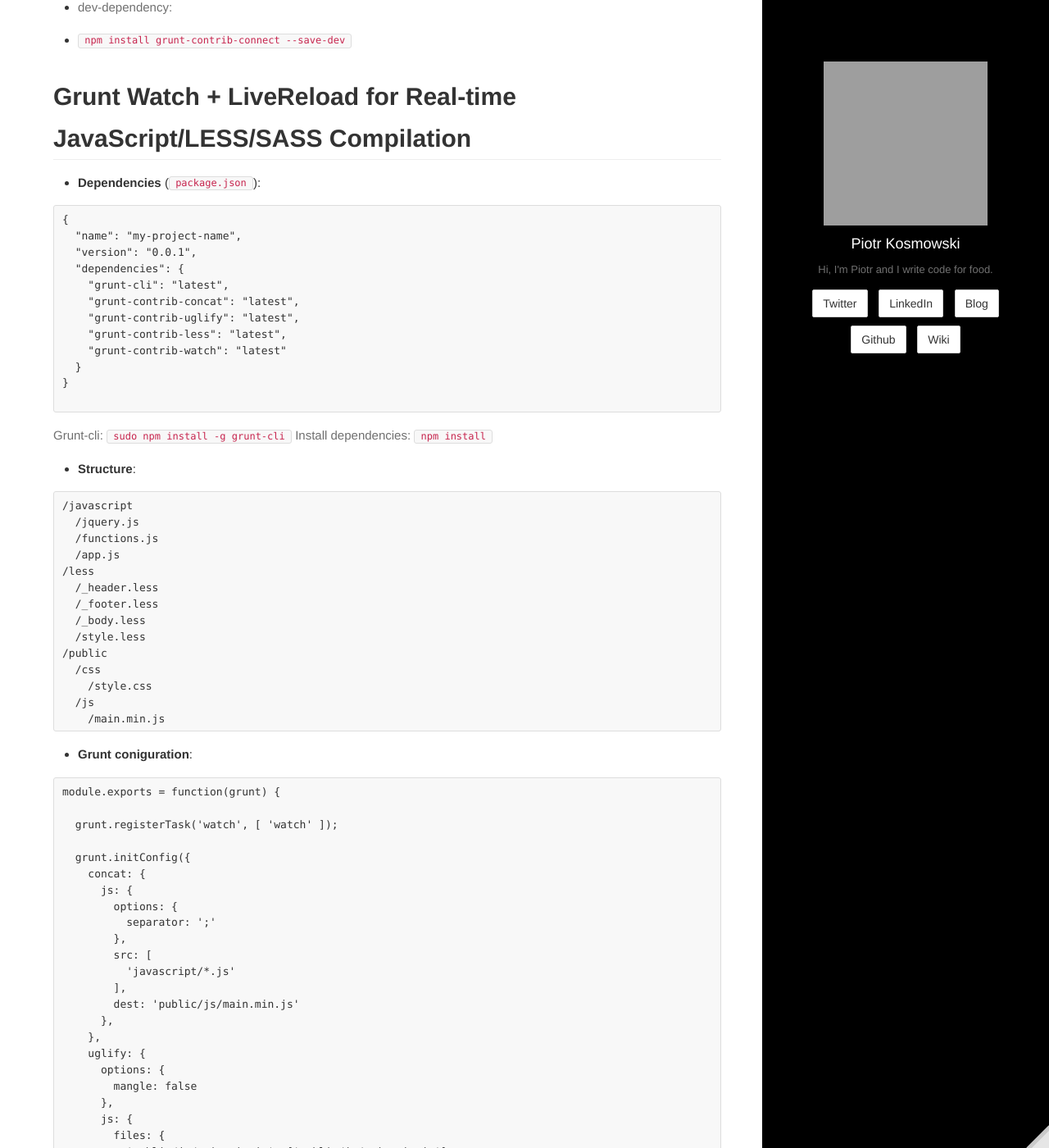
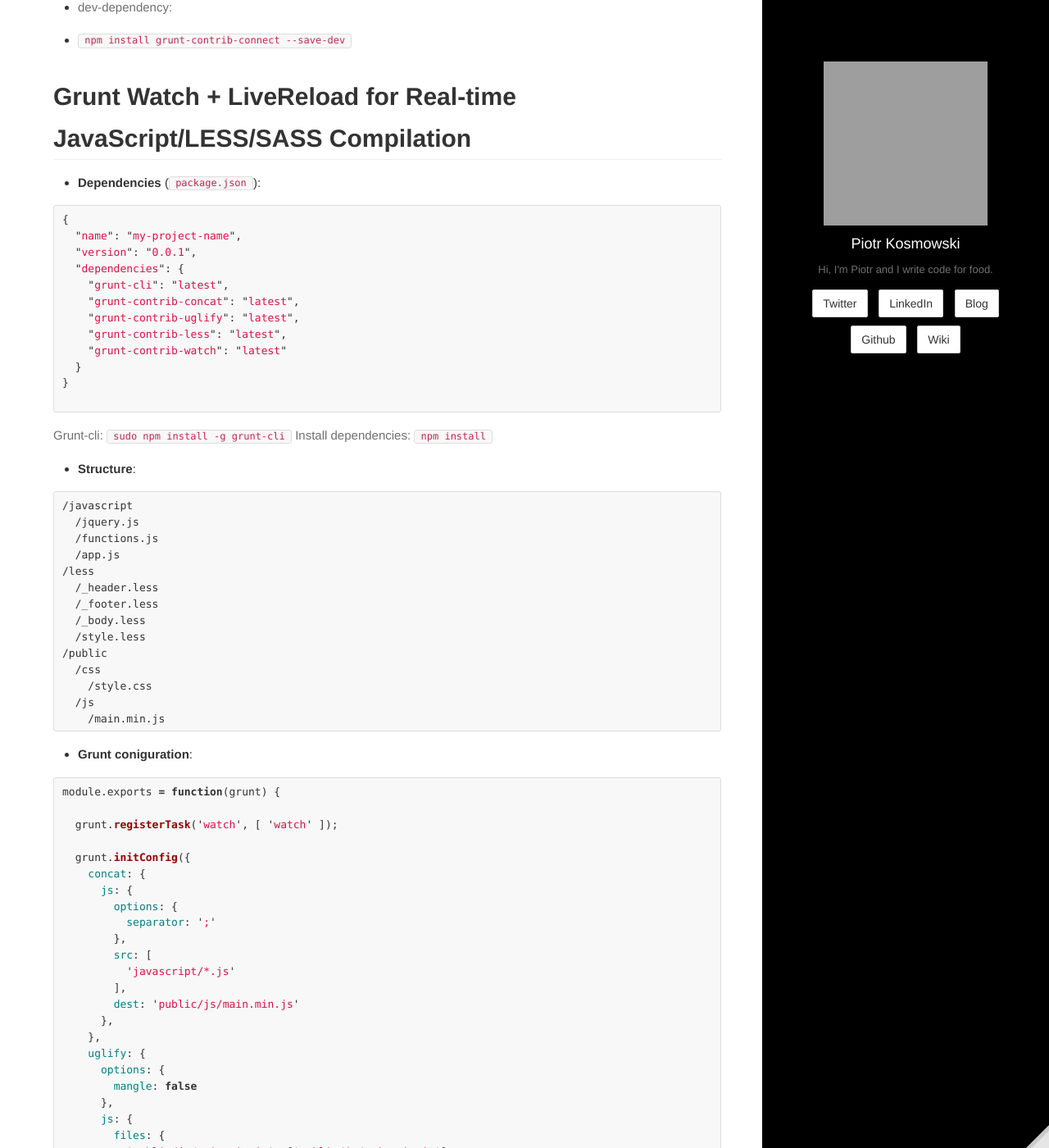
Before and after one commit to kospiotr/kospiotr.github.io, a Jekyll site: the page built from wiki/node-js.md, in a window 1280 px wide and 1400 px high, scrolled down 1556 px. Shown: the whole window at 82% size. Built offline with Jekyll 4.4.1, drawn with Linux system fonts in a browser that asks for light colours; Markdown is read by kramdown in place of the engine named in the settings; some of the changed text lies outside the part shown; grey boxes are pictures that could not be loaded.

Commit message:
Update node-js.md

````diff
--- a/wiki/node-js.md
+++ b/wiki/node-js.md
@@ -53,7 +53,7 @@ module.exports = function(grunt) {
 
 * **Dependencies** (`package.json`):
 
-```java-script
+```js
 {
   "name": "my-project-name",
   "version": "0.0.1",
@@ -92,7 +92,7 @@ Install dependencies: `npm install`
 
 * **Grunt coniguration**:
 
-```
+```js
 module.exports = function(grunt) {
 
   grunt.registerTask('watch', [ 'watch' ]);
````
